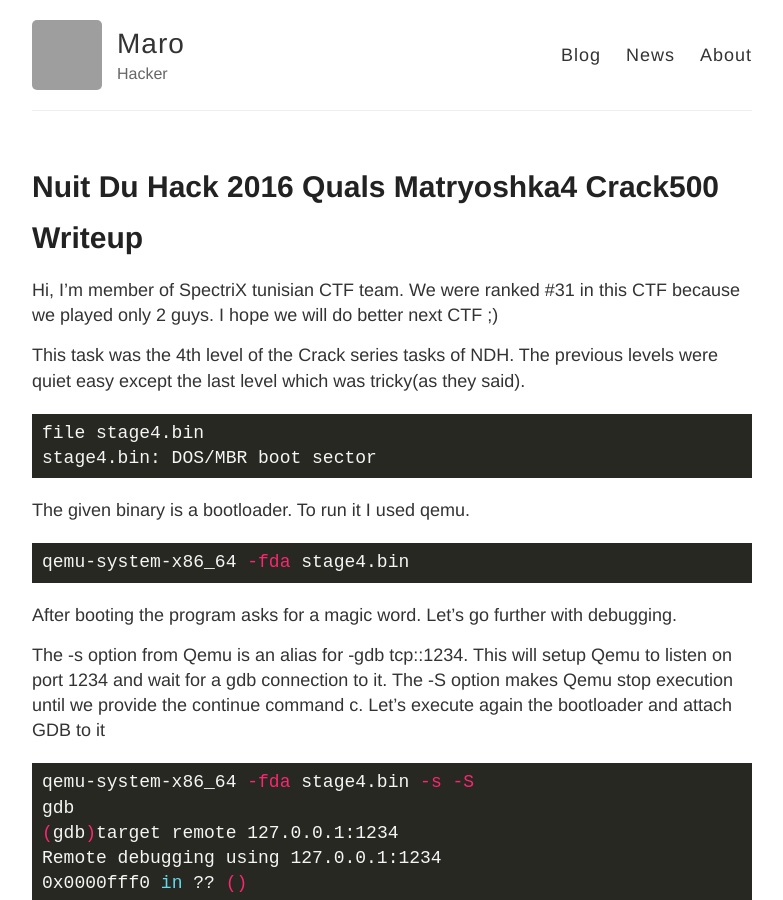
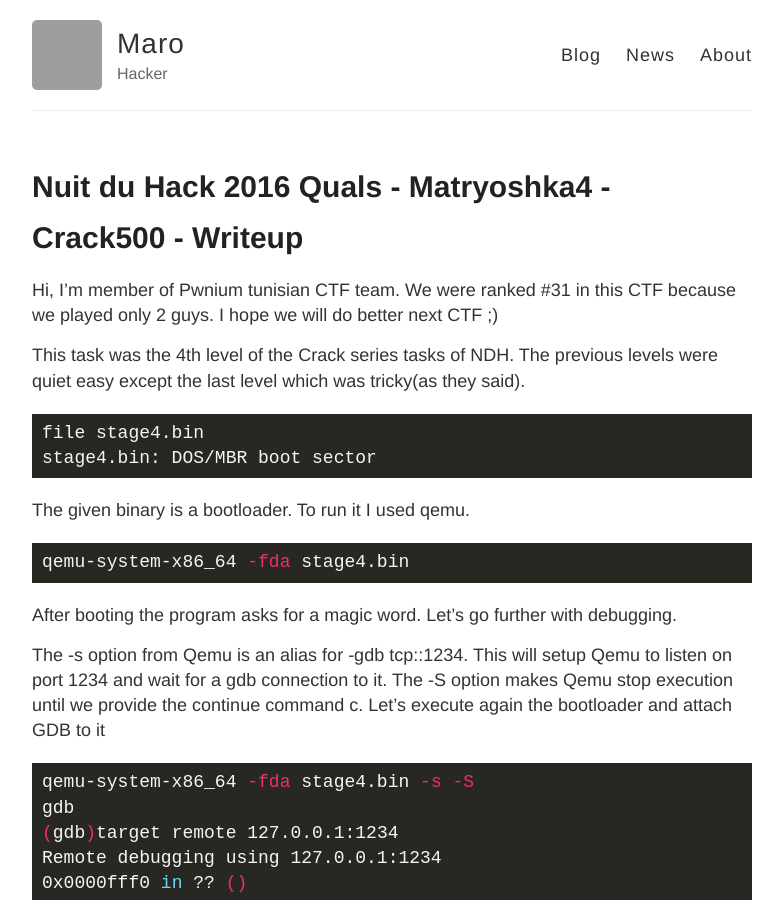
Before and after one commit to maroueneboubakri/maroueneboubakri.github.io, a Jekyll site: the page built from _posts/2016-4-3-Nuit-du-Hack-2016-Quals-Matryoshka4-Crack500-Writeup.md, in a window 1280 px wide and 900 px high. Shown: the whole window, without its empty margins (248-1031 px from the left). Built offline with Jekyll 4.4.1, drawn with Linux system fonts in a browser that asks for light colours; our own code applies the rules of GitHub Pages for plain Markdown files; grey boxes are pictures that could not be loaded.

Commit message:
Update 2016-4-3-Nuit-du-Hack-2016-Quals-Matryoshka4-Crack500-Writeup.md

```diff
--- a/_posts/2016-4-3-Nuit-du-Hack-2016-Quals-Matryoshka4-Crack500-Writeup.md
+++ b/_posts/2016-4-3-Nuit-du-Hack-2016-Quals-Matryoshka4-Crack500-Writeup.md
@@ -1,5 +1,8 @@
+---
+title: Nuit du Hack 2016 Quals - Matryoshka4 - Crack500 - Writeup
+---
 
-Hi, I'm member of SpectriX tunisian CTF team. We were ranked #31 in this CTF because we played only 2 guys. I hope we will do better next CTF ;)
+Hi, I'm member of Pwnium tunisian CTF team. We were ranked #31 in this CTF because we played only 2 guys. I hope we will do better next CTF ;)
 
 This task was the 4th level of the Crack series tasks of NDH. The previous levels were quiet easy except the last level which was tricky(as they said).
 
```
